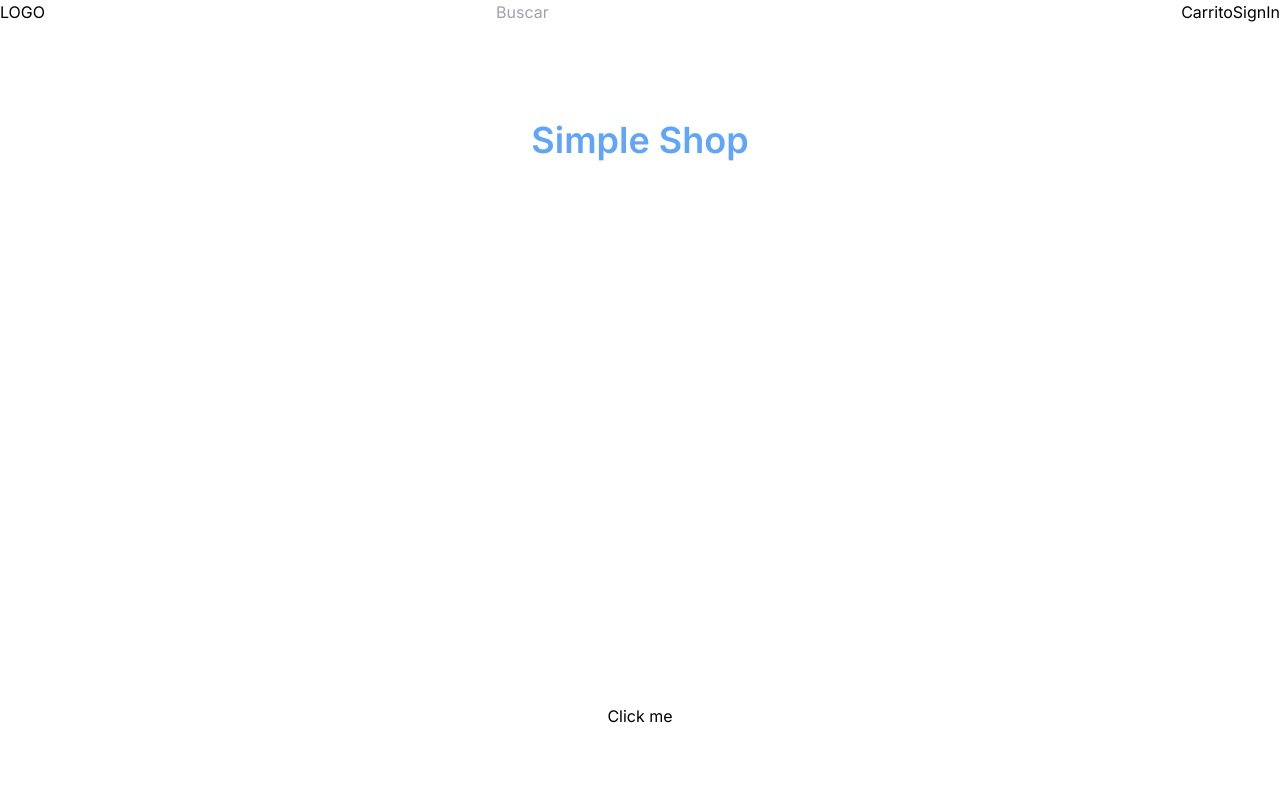
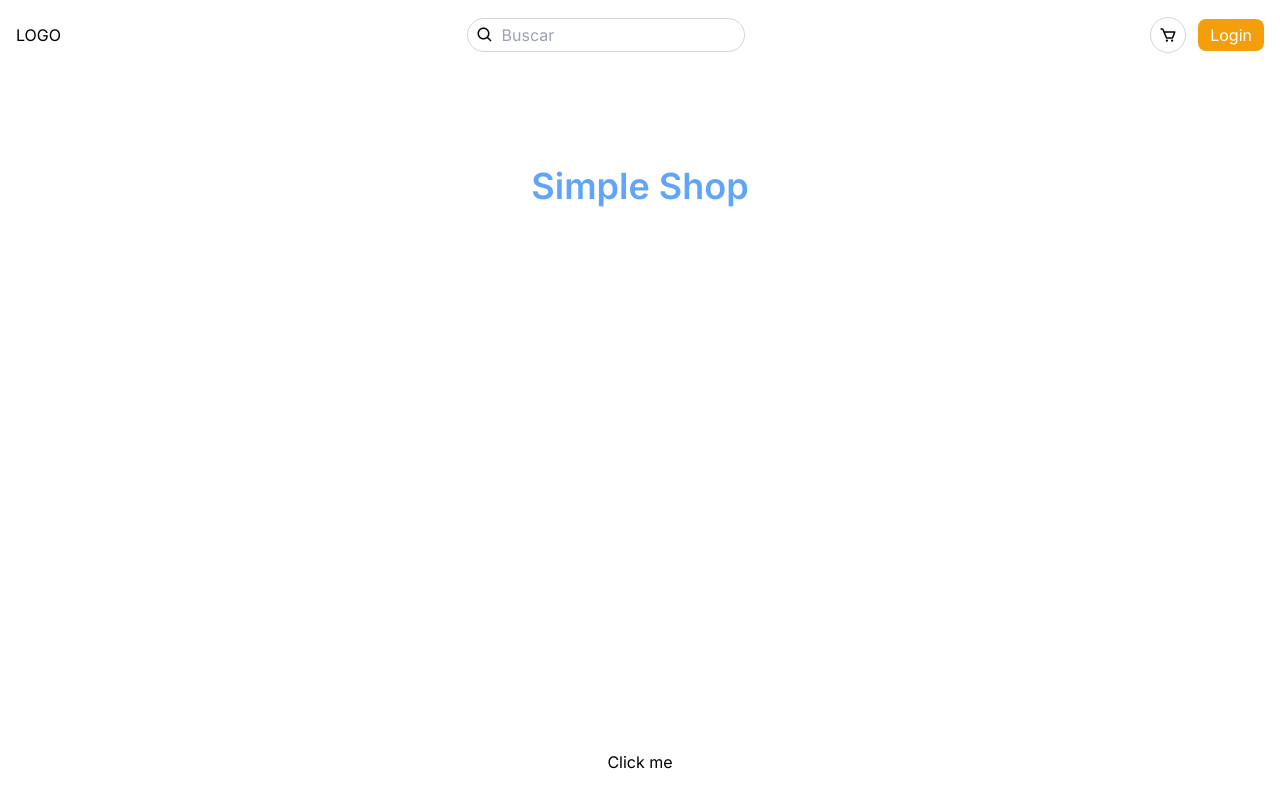
Before and after one commit to DreckSallow/simple-shop, a Next.js app in the folder frontend/: page / in a window 1280 px wide. Shown: the top 806 px of the page. Built offline with nearby package versions, Linux system fonts and the light colour scheme.

Commit message:
feat(front): improve the navbar layout

```diff
--- a/frontend/src/app/(website)/layout.tsx
+++ b/frontend/src/app/(website)/layout.tsx
@@ -1,24 +1,33 @@
+import { CartIcon, SearchIcon } from "@/components/icons";
+
 interface Children {
   children: React.ReactNode
 }
 export default function WebsiteLayout({ children }: Children) {
   return (
-    <>
-      <nav className="flex flex-row align-center justify-between">
-        <div>LOGO</div>
-        <div>
-          <input type="search" placeholder="Buscar" />
-        </div>
-        <ul className="flex flex-row align-center justify-between">
-          <li>
-            Carrito
-          </li>
-          <li>
-            SignIn
-          </li>
-        </ul>
-      </nav>
+    <main className="web-main">
+      <NavBar />
       {children}
-    </>
+    </main>
   )
 }
+
+function NavBar() {
+  return (
+    <nav className="flex-rw justify-between px-4 bg-white gap-3">
+      <div>LOGO</div>
+      <div className="flex-rw search-out">
+        <SearchIcon />
+        <input type="search" placeholder="Buscar" className="ml-2 outline-none" />
+      </div>
+      <ul className="flex-rw justify-between gap-3">
+        <li className="cursor-pointer rounded-full p-2 border border-gray-300">
+          <CartIcon />
+        </li>
+        <li className="btn-pry">
+          Login
+        </li>
+      </ul>
+    </nav>
+  )
+}
```
